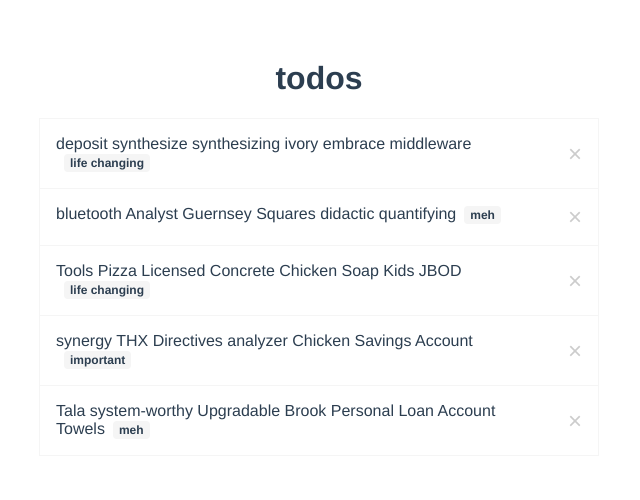
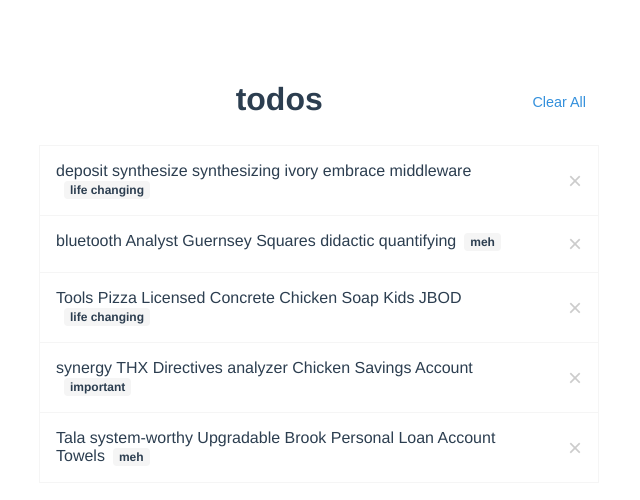
Before and after one commit to lydia-schow/forgerock-frontend-exercise, a Vue app: page / in a window 1280 px wide. Shown: the top 500 px of the page, without its empty margins (321-961 px from the left). Built offline with nearby package versions, Linux system fonts and the light colour scheme.

Commit message:
Add a button to clear all items

```diff
--- a/src/App.vue
+++ b/src/App.vue
@@ -1,8 +1,16 @@
 <template>
   <div id="app">
-    <h1>todos</h1>
+    <div class="space-between">
+      <span>
+        <!-- This empty span is neccesary for the layout to work correctly -->
+      </span>
+      <h1>todos</h1>
+      <button type="button" class="clear-button" @click="clear()">
+        Clear All
+      </button>
+    </div>
     <ul class="todo-list">
-      <li v-for="todo in list" :key="todo.id" class="todo-item">
+      <li v-for="todo in list" :key="todo.id" class="todo-item space-between">
         <div class="todo-item-body">
           <span>{{ todo.body }}</span>
           <span class="priority">{{ priorityLabel(todo.priority) }}</span>
@@ -135,10 +143,6 @@ h1 {
 .todo-item {
   border: 0.0625rem solid #f5f5f5;
   margin-bottom: -0.0625rem;
-
-  /* MAYBE: move the flexbox attributes to a utility class */
-  display: flex;
-  justify-content: space-between;
 }
 
 .todo-item-body {
@@ -186,4 +190,44 @@ h1 {
   /* MAYBE: consider separating margin into a utility class */
   margin-left: 0.5rem;
 }
+
+/**
+ * Display elements side-by side.
+ *
+ * See https://css-tricks.com/snippets/css/a-guide-to-flexbox/
+ */
+.space-between {
+  display: flex;
+  justify-content: space-between;
+}
+
+.clear-button {
+  /** TODO: abstract common button attributes into a `button` or `btn` class */
+  display: inline-block;
+  font-weight: 400;
+  color: #2c3e50;
+  text-align: center;
+  vertical-align: middle;
+  -webkit-user-select: none;
+  -moz-user-select: none;
+  -ms-user-select: none;
+  user-select: none;
+  background-color: transparent;
+  border: 0.0625rem solid transparent;
+  padding: 0.375rem 0.75rem;
+  font-size: 0.9rem;
+  line-height: 1.6;
+  border-radius: 0.25rem;
+  cursor: pointer;
+
+  font-weight: 400;
+  color: #3490dc;
+  text-decoration: none;
+
+  margin: 1.5rem 0;
+}
+
+.clear-button:hover {
+  text-decoration: underline;
+}
 </style>
```
